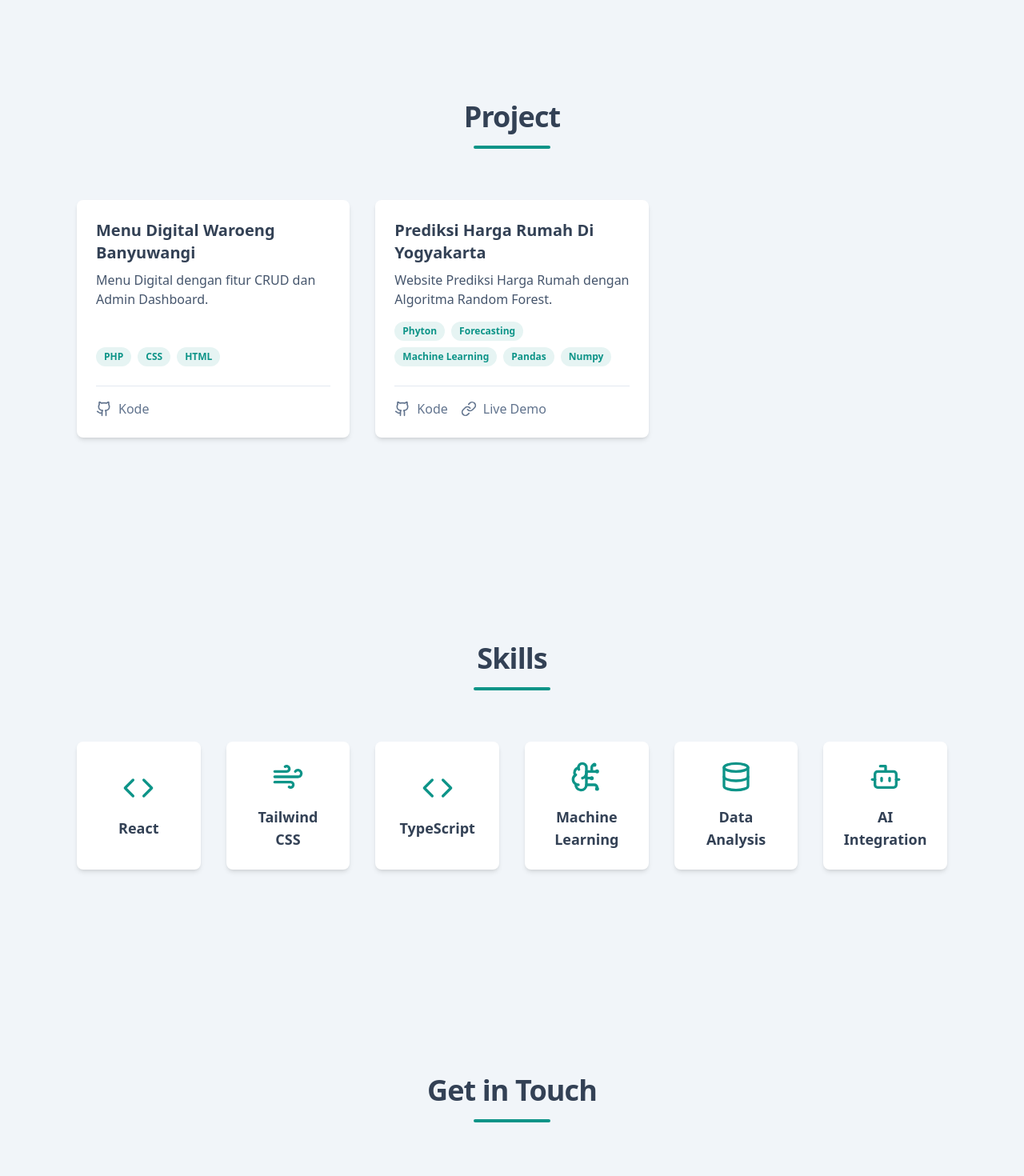
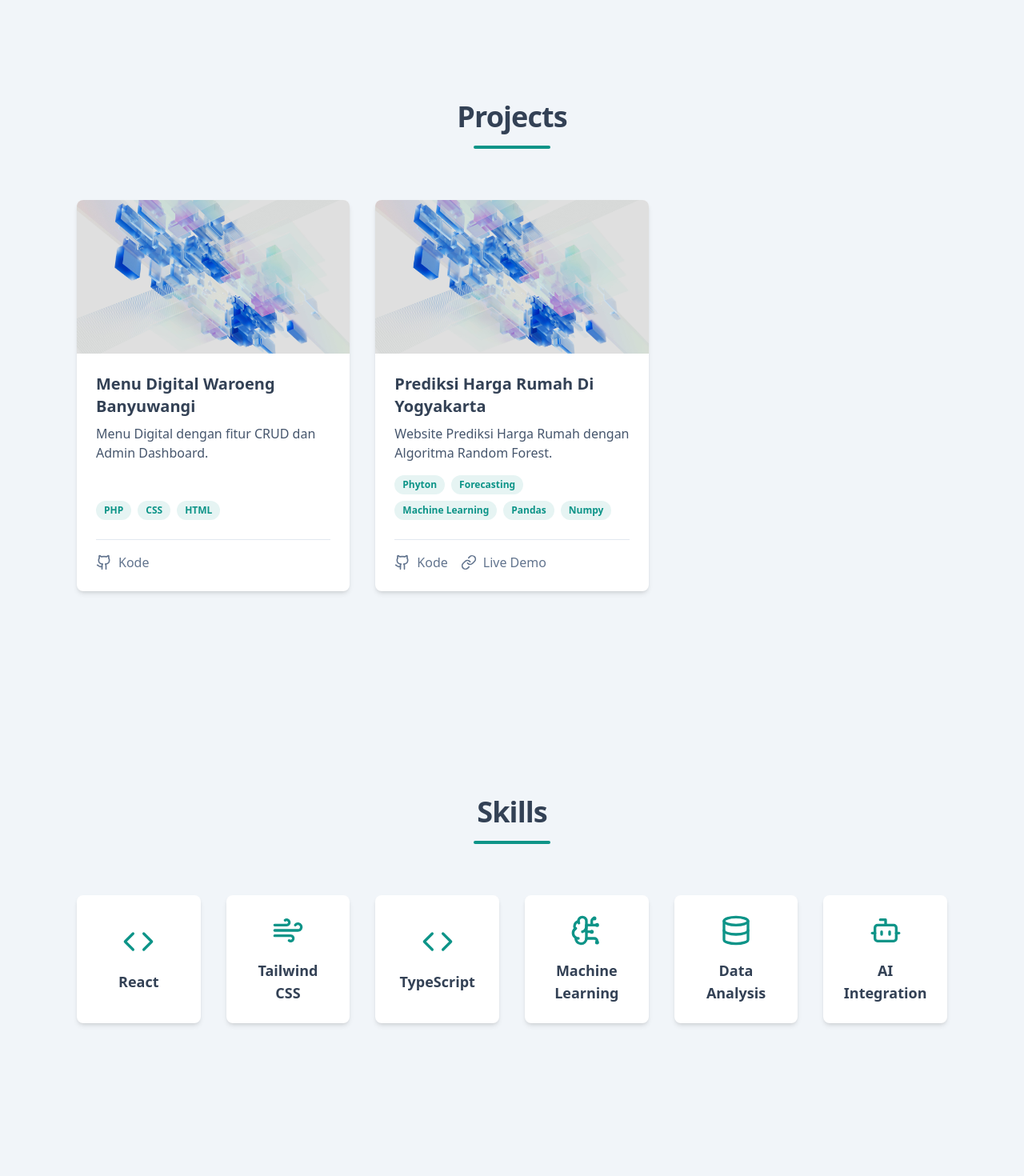
Before and after one commit to rizkytama28/lightport, a React (Vite) app: page / in a window 1280 px wide. Shown: the part 1480-2950 px from the top of the page at 80% size. Built offline with nearby package versions, Linux system fonts and the light colour scheme; no server answers.

Commit message:
Adjusment

```diff
--- a/src/components/Projects.tsx
+++ b/src/components/Projects.tsx
@@ -1,29 +1,64 @@
-// / Mengimpor ikon, data, dan komponen Section
+// / Mengimpor framer-motion untuk animasi, ikon, data, dan komponen Section
+import { motion } from "framer-motion";
 import { Github, Link as LinkIcon } from "lucide-react";
 import { projects } from "../data/site";
 import Section from "./Section";
 
+// / Varian animasi untuk kontainer grid
+const containerVariants = {
+  hidden: { opacity: 0 },
+  visible: {
+    opacity: 1,
+    transition: {
+      staggerChildren: 0.2, // / Jeda 0.2 detik antara setiap kartu
+    },
+  },
+};
+
+// / Varian animasi untuk setiap item (kartu)
+const itemVariants = {
+  hidden: { opacity: 0, y: 20 },
+  visible: { opacity: 1, y: 0 },
+};
+
 export default function Projects() {
   return (
-    // / Menggunakan <Section> untuk mengaktifkan animasi fade-in
     <Section id="projects">
       <div className="py-24 sm:py-32">
         <div className="max-w-6xl mx-auto px-4 sm:px-6 lg:px-8">
           {/* / Judul Section */}
           <div className="text-center mb-16">
             <h2 className="text-4xl font-bold text-[#334155] tracking-tight">
-              Project
+              Projects
             </h2>
             <div className="mt-4 w-24 h-1 bg-[#0d9488] mx-auto rounded"></div>
           </div>
 
-          {/* / Grid untuk menampilkan kartu proyek */}
-          <div className="grid md:grid-cols-2 lg:grid-cols-3 gap-8">
-            {projects.map((project, index) => (
-              <div
-                key={index}
-                className="bg-white rounded-lg shadow-md overflow-hidden transition-all duration-300 hover:shadow-xl hover:-translate-y-2 flex flex-col"
+          {/* / REVISI: Grid sekarang menggunakan motion.div dengan varian animasi */}
+          <motion.div
+            variants={containerVariants}
+            initial="hidden"
+            whileInView="visible"
+            viewport={{ once: true, amount: 0.1 }}
+            className="grid md:grid-cols-2 lg:grid-cols-3 gap-8"
+          >
+            {projects.map((project) => (
+              // / REVISI: Setiap kartu sekarang adalah motion.div
+              <motion.div
+                key={project.title}
+                variants={itemVariants}
+                className="bg-white rounded-lg shadow-md overflow-hidden transition-all duration-300 hover:shadow-xl hover:-translate-y-2 flex flex-col h-full"
               >
+                {/* / Menambahkan thumbnail proyek */}
+                {project.thumbnail && (
+                  <div className="aspect-w-4 aspect-h-3 bg-slate-200">
+                    <img
+                      src={project.thumbnail}
+                      alt={`Thumbnail untuk ${project.title}`}
+                      className="w-full h-full object-cover"
+                    />
+                  </div>
+                )}
                 <div className="p-6 flex-grow flex flex-col">
                   <h3 className="text-xl font-bold text-[#334155] mb-2">
                     {project.title}
@@ -41,21 +76,13 @@ export default function Projects() {
                   </div>
 
                   <div className="mt-auto pt-4 border-t border-slate-200 flex items-center gap-4">
-                    {project.repo && (
-                      <a href={project.repo} target="_blank" rel="noopener noreferrer" className="flex items-center gap-2 text-slate-500 hover:text-[#0d9488] transition-colors">
-                        <Github size={20} /> <span>Kode</span>
-                      </a>
-                    )}
-                    {project.link && (
-                      <a href={project.link} target="_blank" rel="noopener noreferrer" className="flex items-center gap-2 text-slate-500 hover:text-[#0d9488] transition-colors">
-                        <LinkIcon size={20} /> <span>Live Demo</span>
-                      </a>
-                    )}
+                    {project.repo && ( <a href={project.repo} target="_blank" rel="noopener noreferrer" className="flex items-center gap-2 text-slate-500 hover:text-[#0d9488] transition-colors"> <Github size={20} /> <span>Kode</span> </a> )}
+                    {project.link && ( <a href={project.link} target="_blank" rel="noopener noreferrer" className="flex items-center gap-2 text-slate-500 hover:text-[#0d9488] transition-colors"> <LinkIcon size={20} /> <span>Live Demo</span> </a> )}
                   </div>
                 </div>
-              </div>
+              </motion.div>
             ))}
-          </div>
+          </motion.div>
         </div>
       </div>
     </Section>
--- a/src/components/Skills.tsx
+++ b/src/components/Skills.tsx
@@ -1,6 +1,24 @@
-// / Mengimpor ikon dan komponen Section
+// / Mengimpor framer-motion, ikon, dan komponen Section
+import { motion } from "framer-motion";
 import { Code, BrainCircuit, Database, Wind, Bot } from "lucide-react";
 import Section from "./Section";
+
+// / Varian animasi untuk kontainer grid (bisa digunakan ulang)
+const containerVariants = {
+  hidden: { opacity: 0 },
+  visible: {
+    opacity: 1,
+    transition: {
+      staggerChildren: 0.1, // / Jeda lebih cepat untuk ikon yang lebih kecil
+    },
+  },
+};
+
+// / Varian animasi untuk setiap item (kartu)
+const itemVariants = {
+  hidden: { opacity: 0, y: 20 },
+  visible: { opacity: 1, y: 0 },
+};
 
 const skills = [
   { name: "React", icon: <Code size={40} /> },
@@ -13,7 +31,6 @@ const skills = [
 
 export default function Skills() {
   return (
-    // / Menggunakan <Section> untuk mengaktifkan animasi fade-in
     <Section id="skills">
       <div className="py-24 sm:py-32">
         <div className="max-w-6xl mx-auto px-4 sm:px-6 lg:px-8">
@@ -25,19 +42,30 @@ export default function Skills() {
             <div className="mt-4 w-24 h-1 bg-[#0d9488] mx-auto rounded"></div>
           </div>
 
-          {/* / Grid untuk menampilkan kartu keahlian */}
-          <div className="grid grid-cols-2 md:grid-cols-3 lg:grid-cols-6 gap-8">
-            {skills.map((skill, index) => (
-              <div key={index} className="bg-white rounded-lg shadow-md p-6 flex flex-col items-center justify-center text-center transition-all duration-300 hover:shadow-xl hover:-translate-y-2">
+          {/* / REVISI: Grid sekarang menggunakan motion.div dengan varian animasi */}
+          <motion.div
+            variants={containerVariants}
+            initial="hidden"
+            whileInView="visible"
+            viewport={{ once: true, amount: 0.2 }}
+            className="grid grid-cols-2 md:grid-cols-3 lg:grid-cols-6 gap-8"
+          >
+            {skills.map((skill) => (
+              // / REVISI: Setiap kartu sekarang adalah motion.div
+              <motion.div
+                key={skill.name}
+                variants={itemVariants}
+                className="bg-white rounded-lg shadow-md p-6 flex flex-col items-center justify-center text-center transition-all duration-300 hover:shadow-xl hover:-translate-y-2"
+              >
                 <div className="text-[#0d9488] mb-4">
                   {skill.icon}
                 </div>
                 <h3 className="text-lg font-semibold text-[#334155]">
                   {skill.name}
                 </h3>
-              </div>
+              </motion.div>
             ))}
-          </div>
+          </motion.div>
         </div>
       </div>
     </Section>
--- a/src/components/ThemeToggle.tsx
+++ /dev/null
@@ -1,37 +0,0 @@
-import { useEffect, useState } from "react";
-import { Moon, Sun } from "lucide-react";
-
-const THEME_KEY = "theme";
-
-const getInitialTheme = () => {
-  const saved = localStorage.getItem(THEME_KEY);
-  if (saved) return saved === "dark";
-  // Default to light unless explicitly saved as dark
-  return false;
-};
-
-export default function ThemeToggle() {
-  const [dark, setDark] = useState(getInitialTheme);
-
-  useEffect(() => {
-    document.documentElement.classList.toggle("dark", dark);
-  }, [dark]);
-
-  const toggleTheme = () => {
-    const newDark = !dark;
-    setDark(newDark);
-    document.documentElement.classList.toggle("dark", newDark);
-    localStorage.setItem(THEME_KEY, newDark ? "dark" : "light");
-  };
-
-  return (
-    <button
-      onClick={toggleTheme}
-      className="px-3 py-2 rounded-lg border border-gray-400 dark:border-gray-700 transition
-                 hover:bg-black hover:text-white
-                 dark:hover:bg-white dark:hover:text-black"
-    >
-      {dark ? <Sun size={18} /> : <Moon size={18} />}
-    </button>
-  );
-}
--- a/src/data/site.ts
+++ b/src/data/site.ts
@@ -18,6 +18,7 @@ export type Project = {
   title: string;
   description: string;
   tags: string[];
+  thumbnail?: string;
   link?: string;
   repo?: string;
 };
@@ -27,12 +28,14 @@ export const projects: Project[] = [
     title: "Menu Digital Waroeng Banyuwangi",
     description: "Menu Digital dengan fitur CRUD dan Admin Dashboard.",
     tags: ["PHP", "CSS", "HTML"],
+    thumbnail: "./bg.jpg",
     repo: "https://github.com/rizkytama28/Menu-Digital_Waroeng-Banyuwangi",
   },
   {
     title: "Prediksi Harga Rumah Di Yogyakarta",
     description: "Website Prediksi Harga Rumah dengan Algoritma Random Forest.",
     tags: ["Phyton","Forecasting", "Machine Learning" , "Pandas", "Numpy"],
+    thumbnail: "./bg.jpg",
     link: "https://yourdemo.vercel.app",
     repo: "https://github.com/rizkytama28/Prediksi-Harga-Rumah-Yogyakarta",
   },
```
